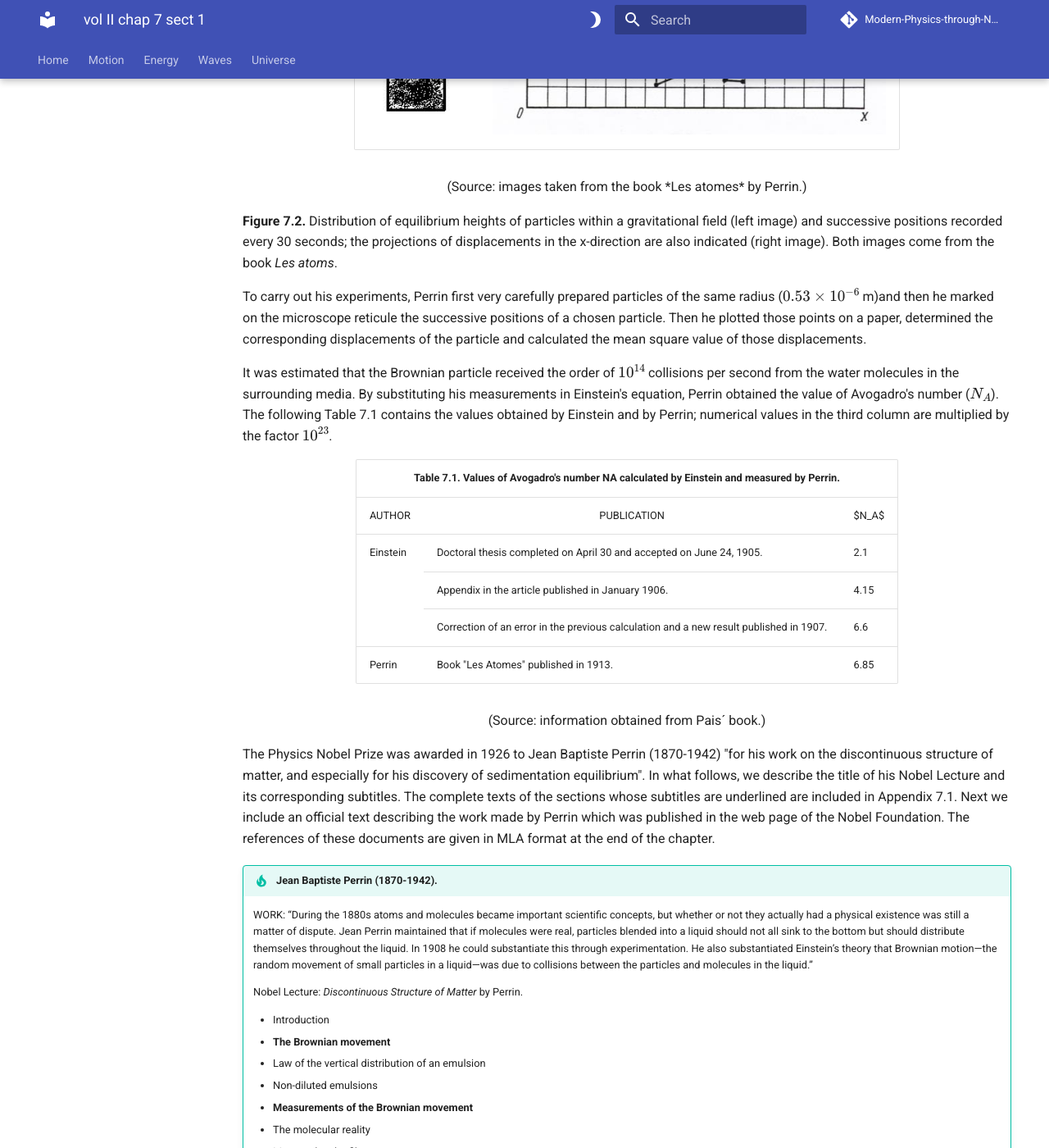
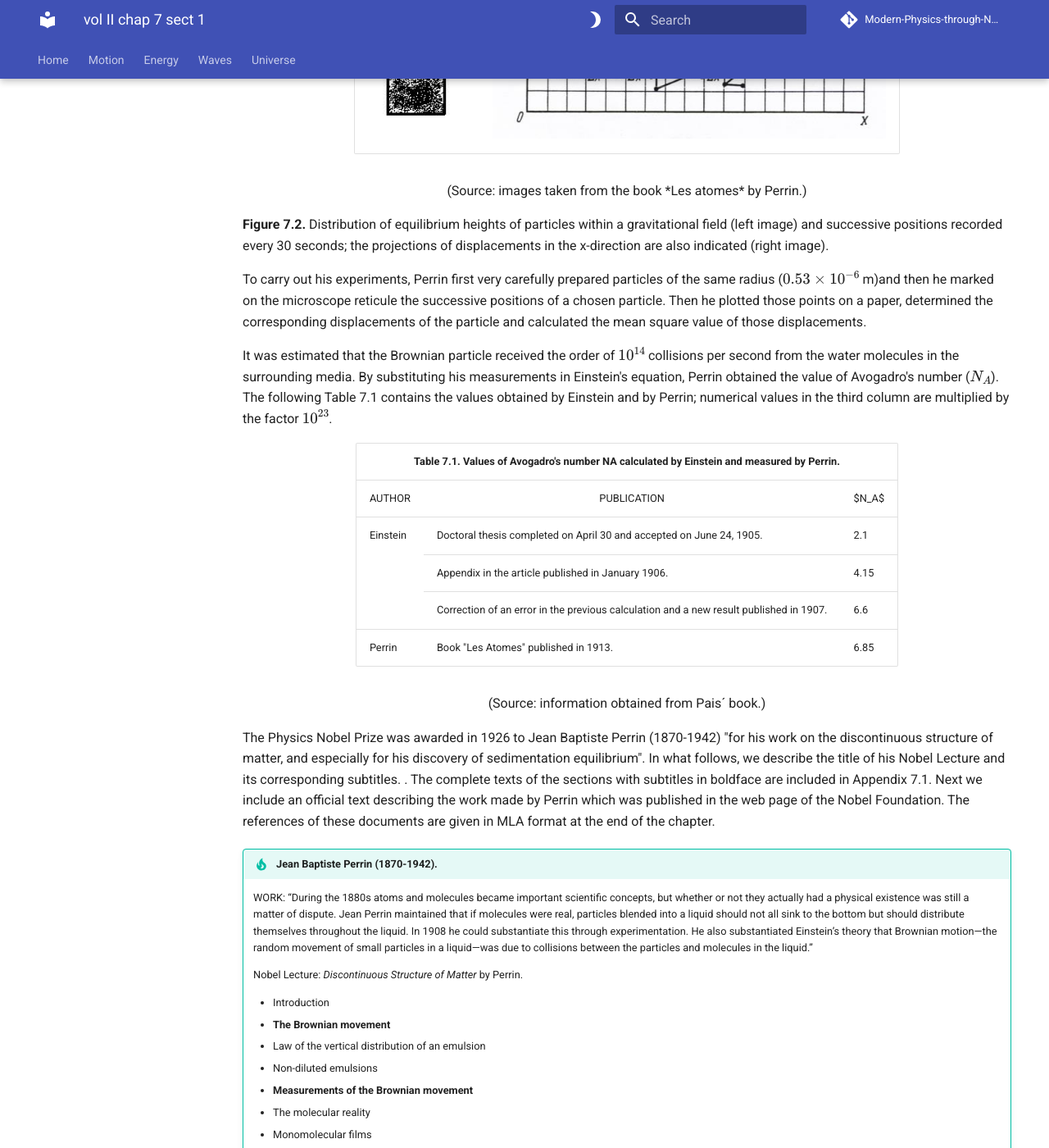
Before and after one commit to modphysnobel/modphysnobel.github.io, an MkDocs documentation site: the page built from docs/vol-II/vol-II-chap-7-sect-1.md, in a window 1280 px wide and 1400 px high, scrolled down 3494 px. Shown: the whole window at 82% size. Built offline with MkDocs 1.6.1 and Material for MkDocs 9.7.7, drawn with Linux system fonts in a browser that asks for light colours; some web fonts are replaced; comment, search, counter and statistics services are not loaded; some of the changed text lies outside the part shown.

Commit message:
Update vol-II-chap-7-sect-1.md

```diff
--- a/docs/vol-II/vol-II-chap-7-sect-1.md
+++ b/docs/vol-II/vol-II-chap-7-sect-1.md
@@ -11,7 +11,7 @@
 
 	*Under what conditions is statistical mechanics necessary?*
 
-	Physical systems can be characterized in terms of three of properties of their components: size (T), velocity (V), and number (N). When N is very large, it is impossible to solve the equations of motion for all the degrees of freedom of the system. under such conditions, statistical mechanics applies different mathematical procedures, essentially probabilistic, to calculate values of macroscopic quantities describing the system. Given a microscopic model of the system, a statistical procedure is applied to calculate average values, fluctuations, deviations, correlations, and other mathematical functions of physical interest.
+	Physical systems can be characterized in terms of three of properties of their components: size (Siz), velocity (Vel), and number (Num).  When Num is very large, it is impossible to solve the equations of motion for all the degrees of freedom of the system. Under such conditions, statistical mechanics applies different mathematical procedures, essentially probabilistic, to calculate values of macroscopic quantities describing the system. Given a microscopic model of the system, a statistical procedure is applied to calculate average values, fluctuations, deviations, correlations, and other mathematical functions of physical interest.
 
 	**Learning objectives of Chapter 7.**
 
@@ -45,17 +45,17 @@
 
 In the article *On the Motion Required by the Molecular Kinetic Theory of Heat of Particles Suspended in Fluids at Rest* Einstein stated the following: *“In this article it will be shown that, according to the molecular-kinetic theory of heat, bodies of a microscopically visible size suspended in liquids must carry out, as a result of thermal molecular movements, movements of such a magnitude that they can be easily observed with a microscope”*.
 
-Einstein considered from the fact that atoms have a real and not hypothetical existence and that therefore a fluid like water has an atomic structure. At that time, the real existence of the atom was questioned as a physical component of matter and not as an explanatory hypothesis, uncertain and perhaps unnecessary, useful for codifying certain regularities. Einstein considered that a particle immersed in an aqueous solution will experience collisions and make erratic movements, as a consequence of a pressure similar to the osmotic pressure exerted by the atoms of the fluid on the dissolved particle.
+Einstein considered the fact that atoms have a real and not hypothetical existence and that therefore a fluid like water has an atomic structure. At that time, the real existence of the atom was questioned as a physical component of matter and not as an explanatory hypothesis, uncertain and perhaps unnecessary, useful for codifying certain regularities. Einstein assumed that a particle immersed in an aqueous solution will experience collisions and make erratic movements, as a consequence of a pressure similar to the osmotic pressure exerted by the atoms of the fluid on the dissolved particle.
 
 The expression $D = (RT)/(6πηaN_A)$ is called the Stokes-Einstein equation, where the diffusion coefficient ($D$) is linear with temperature ($T$) and the constant of proportionality depends on the size ($a$) of the particle and the viscosity ($η$) of the fluid (viscosity is the resistance to flow). The equation contains also universal constants such as the universal gas constant ($R$) and Avogadro's number ($N_A$). (Avogadro's number is the number of molecules that contain equal volumes of gases at fixed temperatures and pressures.)
 
-The diffusion of the particles can be seen as a probabilistic process where the variable is the displacement and not the velocity: the average displacement in the X-direction ($λ_x$) of the suspended particles depends on the diffusion coefficient ($D$) and on a time ($t$) of observation during which the displacement in $x$ occurs. That is to say $λ_x=$ $\sqrt{〈x^2〉}=$ $\sqrt{2Dt}$.
+The diffusion of the particles can be seen as a probabilistic process where the variable is the displacement and not the velocity: the average displacement in the $X$-direction ($λ_x$) of the suspended particles depends on the diffusion coefficient ($D$) and on a time ($t$) of observation during which the displacement in $X$ occurs. That is to say $λ_x=$ $\sqrt{\bar{x^2}}=$ $\sqrt{2Dt}$.
 
 Einstein used the two previous equations that define $D$ and $λ_x$ and predicted that the root mean square deviation of the random displacements in an X direction had a linear behavior with respect to the temperature $T$ of the liquid and the time $t$ during which the Brownian particle suffers collisions with surrounding water molecules:
 
-$<ΔX^2> =[(kT)/(3πηa)](t)$
+$<ΔX^2> =[(k_BT)/(3πηa)](t)$
 
-In the previous equation, the Boltzmann constant $k = R/N_A$ where $N_A$ is Avogadro's number and $R$ is the universal gas constant (Figure 7.1).
+In the previous equation, the Boltzmann constant $k_B = R/N_A$ where $N_A$ is Avogadro's number and $R$ is the universal gas constant (Figure 7.1).
 
 <p align="center" width="100%">
     <img width="380" src="https://github.com/modphysnobel/modphysnobel.github.io/blob/main/docs/vol-II/figs/chap-7-sect-1-fig4.jpg?raw=true">
@@ -100,7 +100,7 @@
 </center>
 
 
-**Figure 7.2.** Distribution of equilibrium heights of particles within a gravitational field (left image) and successive positions recorded every 30 seconds; the projections of displacements in the x-direction are also indicated (right image). Both images come from the book *Les atoms*.
+**Figure 7.2.** Distribution of equilibrium heights of particles within a gravitational field (left image) and successive positions recorded every 30 seconds; the projections of displacements in the x-direction are also indicated (right image).
 
 To carry out his experiments, Perrin first very carefully prepared particles of the same radius ($0.53 \times 10^{-6}$ m)and then he marked on the microscope reticule the successive positions of a chosen particle. Then he plotted those points on a paper, determined the corresponding displacements of the particle and calculated the mean square value of those displacements.
 
@@ -172,7 +172,7 @@
 </center>
 
 
-The Physics Nobel Prize was awarded in 1926 to Jean Baptiste Perrin (1870-1942) "for his work on the discontinuous structure of matter, and especially for his discovery of sedimentation equilibrium".  In what follows, we describe the title of his Nobel Lecture and its corresponding subtitles. The complete texts of the sections whose subtitles are underlined are included in Appendix 7.1. Next we include an official text describing the work made by Perrin which was published in the web page of the Nobel Foundation. The references of these documents are given in MLA format at the end of the chapter.
+The Physics Nobel Prize was awarded in 1926 to Jean Baptiste Perrin (1870-1942) "for his work on the discontinuous structure of matter, and especially for his discovery of sedimentation equilibrium".  In what follows, we describe the title of his Nobel Lecture and its corresponding subtitles. . The complete texts of the sections with subtitles in boldface are included in Appendix 7.1. Next we include an official text describing the work made by Perrin which was published in the web page of the Nobel Foundation. The references of these documents are given in MLA format at the end of the chapter.
 
 !!! tip "Jean Baptiste Perrin (1870-1942)."
 
```
